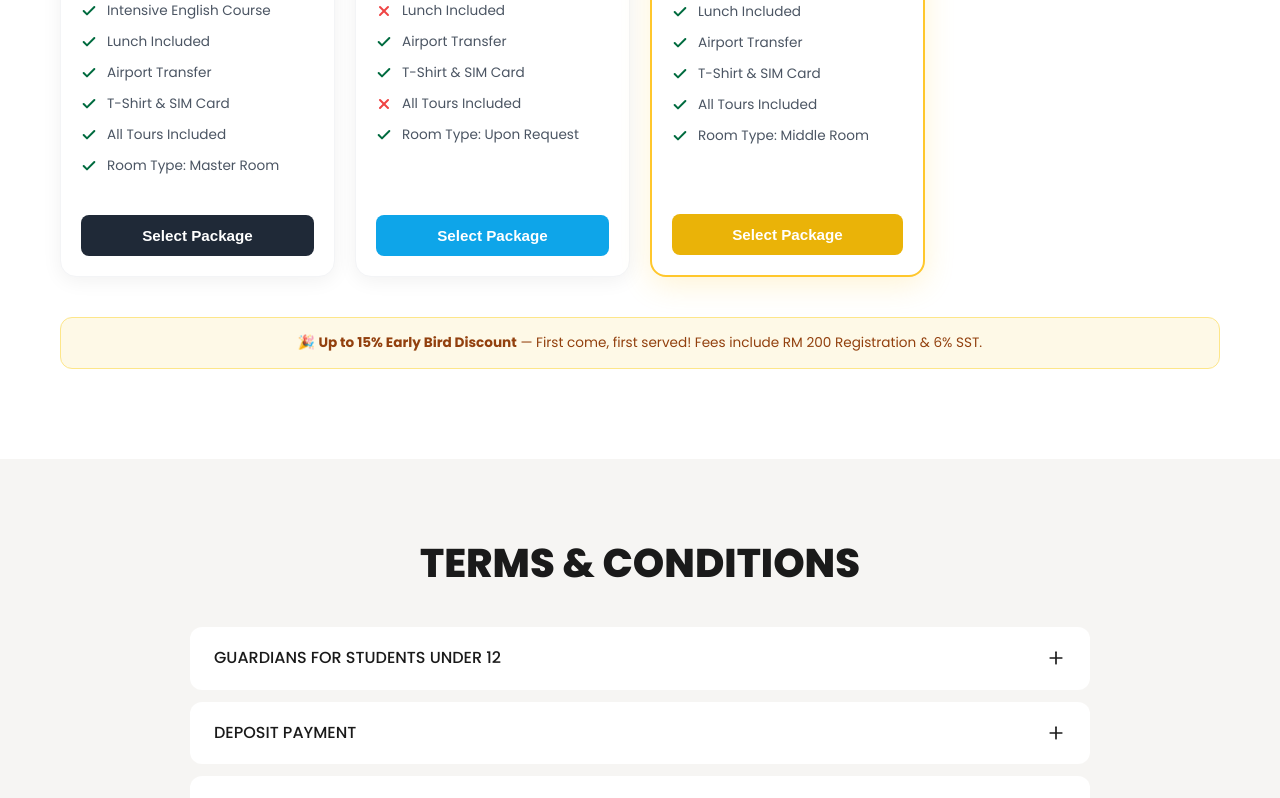
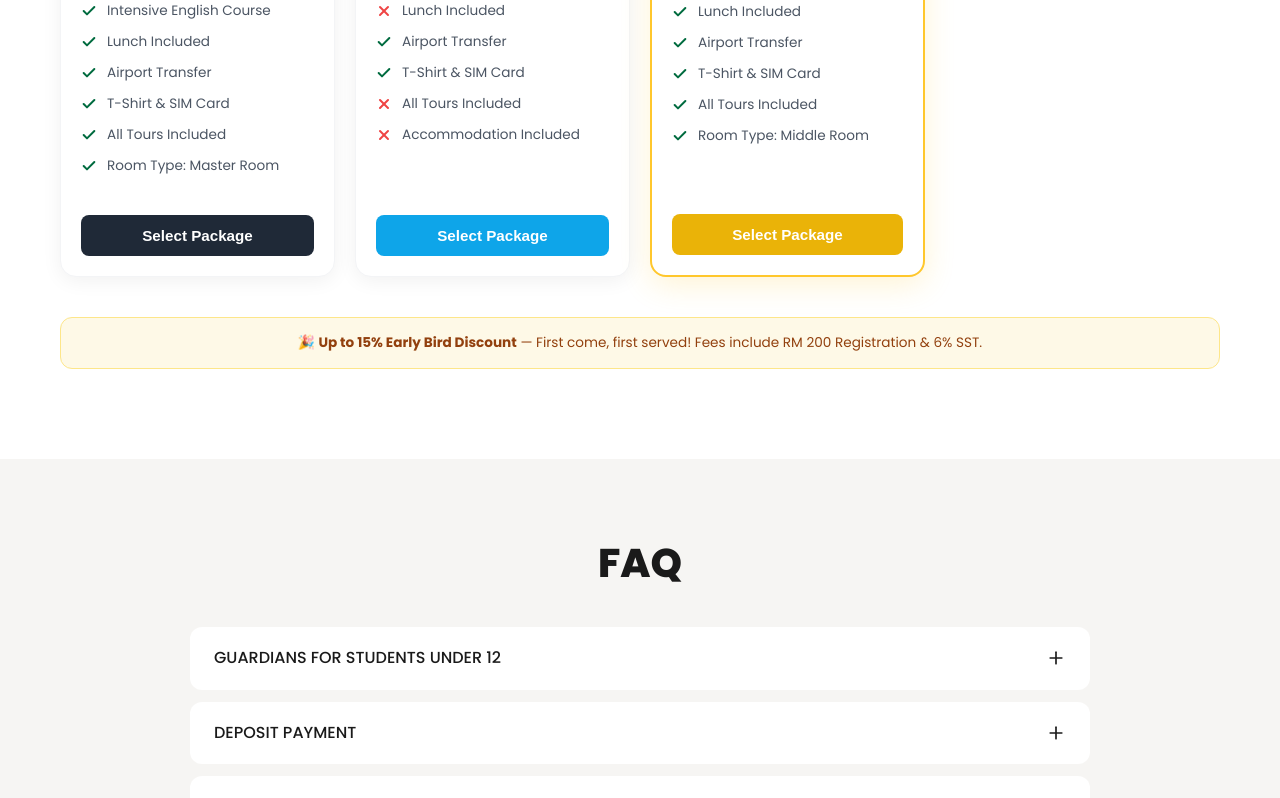
Before and after one commit to ZokirovIslomjon/stanton-academy, a React (Vite) app: page /holiday-camp in a window 1280 px wide. Shown: the part 3960-4758 px from the top of the page. Built offline with nearby package versions, Linux system fonts and the light colour scheme.

Commit message:
Added new info on Package

```diff
--- a/src/pages/HolidayCamp.jsx
+++ b/src/pages/HolidayCamp.jsx
@@ -14,9 +14,12 @@ const PACKAGES = [
   {
     name: 'Economy', theme: 'blue', price: 'RM 4,900', promo: 'RM 4,195', deposit: 'RM 950', highlight: false,
     features: [
-      { text: 'Intensive English Course', included: true }, { text: 'Lunch Included', included: false },
-      { text: 'Airport Transfer', included: true }, { text: 'T-Shirt & SIM Card', included: true },
-      { text: 'All Tours Included', included: false }, { text: 'Room Type: Upon Request', included: 'info' }
+      { text: 'Intensive English Course', included: true },
+      { text: 'Lunch Included', included: false },
+      { text: 'Airport Transfer', included: false }, /* CHANGED: Airport transfer not included */
+      { text: 'T-Shirt & SIM Card', included: true },
+      { text: 'All Tours Included', included: false },
+      { text: 'Room Type: Upon Request', included: 'info' }
     ]
   },
   {
@@ -57,9 +60,11 @@ const GUARDIAN_PACKAGES = [
   {
     name: 'Economy Guardian', theme: 'blue', price: 'RM 2,700', promo: 'RM 2,295', deposit: 'RM 950', highlight: false,
     features: [
-      { text: 'Lunch Included', included: false }, { text: 'Airport Transfer', included: true },
-      { text: 'T-Shirt & SIM Card', included: true }, { text: 'All Tours Included', included: false },
-      { text: 'Room Type: Upon Request', included: 'info' }
+      { text: 'Lunch Included', included: false },
+      { text: 'Airport Transfer', included: true },
+      { text: 'T-Shirt & SIM Card', included: true },
+      { text: 'All Tours Included', included: false },
+      { text: 'Accommodation Included', included: false } /* CHANGED: Accommodation not included */
     ]
   },
   {
@@ -113,7 +118,7 @@ export default function HolidayCampPage() {
   const [isSending, setIsSending] = useState(false);
   const [isSubmitted, setIsSubmitted] = useState(false);
 
-  // NEW: State for tracking which FAQ/Term is currently open
+  // State for tracking which FAQ/Term is currently open
   const [activeTerm, setActiveTerm] = useState(null);
 
   const handleSubmit = async (e) => {
@@ -629,7 +634,7 @@ export default function HolidayCampPage() {
       <section className="hc-terms-section">
         <div className="hc-terms-container">
           <div className="hc-terms-header">
-            <h2 className="hc-terms-title">Terms & Conditions</h2>
+            <h2 className="hc-terms-title">FAQ</h2>
           </div>
           <div className="hc-accordion-list">
             {TERMS.map((term, index) => {
@@ -684,7 +689,7 @@ export default function HolidayCampPage() {
                     Join The <span>Summer</span><br/><span>Camp</span>
                   </h2>
                   <p className="hc-camp-subtitle">
-                    Explore Malaysia with English & Fun
+                    Multicultural And English language center in Kuala Lumpur
                   </p>
                   <h3 className="hc-camp-cta">Apply for this Summer Today!</h3>
 
```
